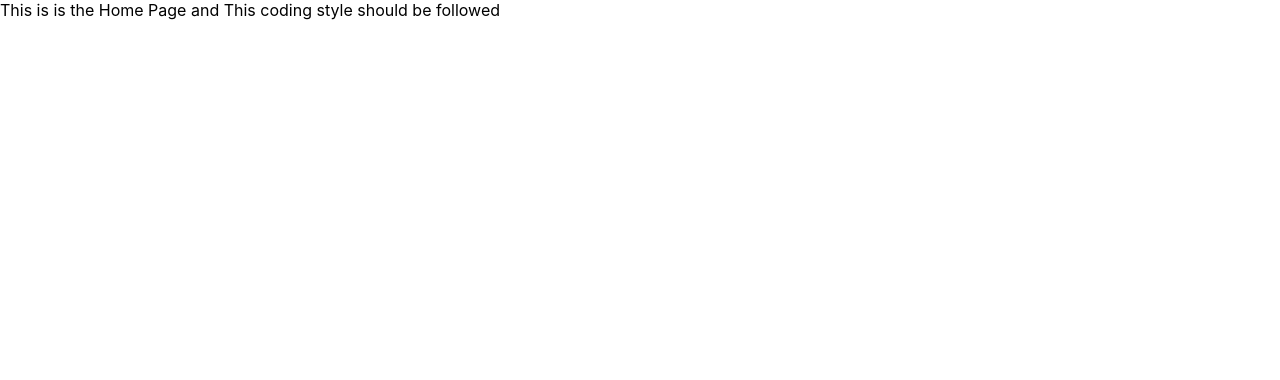
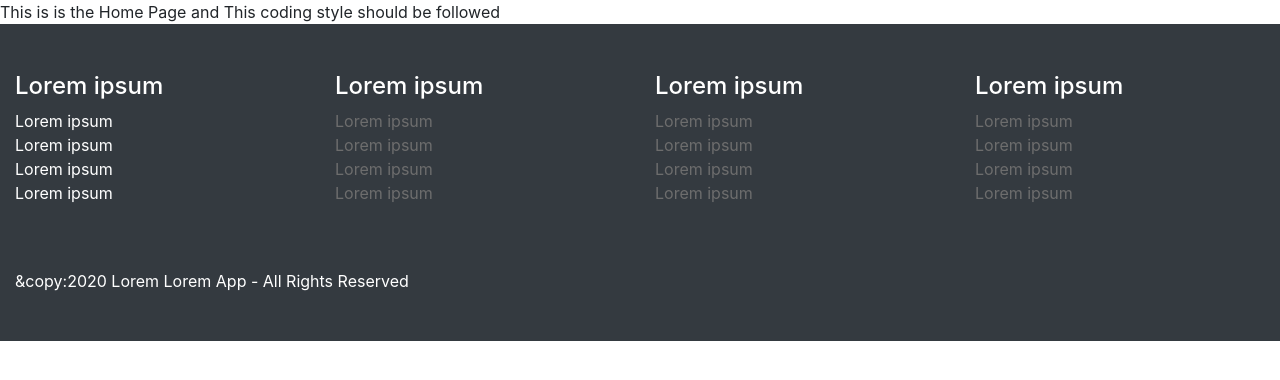
Before and after one commit to indeplot/indeplot, a React (Create React App) app: page / in a window 1280 px wide. Shown: the top 380 px of the page. Built offline with nearby package versions, Linux system fonts and the light colour scheme.

Commit message:
Implement the Footer Component for the Homepage

```diff
--- a/package.json
+++ b/package.json
@@ -3,9 +3,6 @@
   "version": "0.1.0",
   "private": true,
   "dependencies": {
-    "@testing-library/jest-dom": "^4.2.4",
-    "@testing-library/react": "^11.0.4",
-    "@testing-library/user-event": "^7.1.2",
     "@testing-library/jest-dom": "^5.11.4",
     "@testing-library/react": "^9.3.2",
     "@testing-library/user-event": "^12.1.7",
@@ -14,7 +11,8 @@
     "react-bootstrap": "^1.3.0",
     "react-dom": "^16.13.1",
     "react-router-dom": "^5.2.0",
-    "react-scripts": "3.4.3"
+    "react-scripts": "3.4.3",
+    "styled-components": "^5.2.0"
   },
   "scripts": {
     "start": "react-scripts start",
--- a/src/App.css
+++ b/src/App.css
@@ -1,4 +1,4 @@
-.App {
+/* .App {
   text-align: center;
 }
 
@@ -35,4 +35,12 @@
   to {
     transform: rotate(360deg);
   }
+} */
+
+:root{
+  --mainDark: #343a40;
+  --mainGrey: rgba(109, 109, 109);
+  --mainLightGrey: rgba(172, 172, 172);
+  --mainWhite: #fff;
+  --mainBlue: #007bff
 }
--- a/src/App.js
+++ b/src/App.js
@@ -1,15 +1,14 @@
 import React from 'react';
 import './App.css';
 import { BrowserRouter as Router, Route} from 'react-router-dom';
+import {  HomePage } from './pages'
 
-import {
-  HomePage
-} from './pages'
 
 function App() {
   return (
     <Router>
       <Route path='/' exact component={HomePage} />
+
     </Router>
 
   );
--- /dev/null
+++ b/src/pages/HomePage/Footer.js
@@ -0,0 +1,86 @@
+import React from 'react'
+import styled from 'styled-components'
+export default function Footer() {
+  return (
+    <FooterContainer className="main-footer">
+<div className="footer-middle">
+
+
+<div className="container-fluid">
+    <div className="row">
+{/* Column 1 */}
+<div className="col-md-3 col-sm-6">
+<h4>Lorem ipsum</h4>
+<ul className="list-unstyled">
+    <li>Lorem ipsum</li>
+    <li>Lorem ipsum</li>
+    <li>Lorem ipsum</li>
+    <li>Lorem ipsum</li>
+</ul>
+</div>
+{/* Column 2 */}
+<div className="col-md-3 col-sm-6">
+<h4>Lorem ipsum</h4>
+<ul className="list-unstyled">
+<li><a href="/">Lorem ipsum</a></li>
+    <li><a href="/">Lorem ipsum</a></li>
+    <li><a href="/">Lorem ipsum</a></li>
+    <li><a href="/">Lorem ipsum</a></li>
+</ul>
+</div>
+{/* Column 3 */}
+<div className="col-md-3 col-sm-6">
+<h4>Lorem ipsum</h4>
+<ul className="list-unstyled">
+<li><a href="/">Lorem ipsum</a></li>
+<li><a href="/">Lorem ipsum</a></li>
+<li><a href="/">Lorem ipsum</a></li>
+<li><a href="/">Lorem ipsum</a></li>
+</ul>
+</div>
+{/* Column 4 */}
+<div className="col-md-3 col-sm-6">
+<h4>Lorem ipsum</h4>
+<ul className="list-unstyled">
+<li><a href="/">Lorem ipsum</a></li>
+<li><a href="/">Lorem ipsum</a></li>
+<li><a href="/">Lorem ipsum</a></li>
+<li><a href="/">Lorem ipsum</a></li>
+</ul>
+</div>
+    </div>
+    {/* Footer Bottom */}
+    <div className="footer-bottom">
+<p className="text-xs-center">
+&copy:{new Date().getFullYear()} Lorem Lorem App - All Rights Reserved
+</p>
+    </div>
+</div>
+    </div>
+    </FooterContainer>
+  )
+}
+
+const FooterContainer = styled.footer`
+
+.footer-middle {
+    background: var(--mainDark);
+    padding-top: 3rem;
+    color: var(--mainWhite);
+
+}
+.footer-bottom{
+    padding-top: 3rem;
+    padding-bottom: 2rem;
+}
+
+ul li a {
+    color: var(--mainGrey);
+}
+
+
+ul li a: hover{
+    color: var(--mainLightGrey);
+}
+
+`;
--- a/src/pages/HomePage/HomePage.js
+++ b/src/pages/HomePage/HomePage.js
@@ -1,15 +1,16 @@
 import React from 'react';
 import { Container,Row,Col } from 'react-bootstrap';
+import Footer from './Footer';
 
 class HomePage extends React.Component {
     render() {
         return (
-            <Container>
+           <div>
                 <Row>
                     <Col>This is is the Home Page and This coding style should be followed</Col>
                 </Row>
-            </Container>
-
+                 <Footer/>
+                 </div>
         )
     }
 }
--- a/src/pages/index.js
+++ b/src/pages/index.js
@@ -1,2 +1,2 @@
-
+import 'bootstrap/dist/css/bootstrap.css'
 export { default as HomePage } from './HomePage/HomePage';
```
Also changed, not shown: 1 other file (tests, documents, lock files or other folders).
